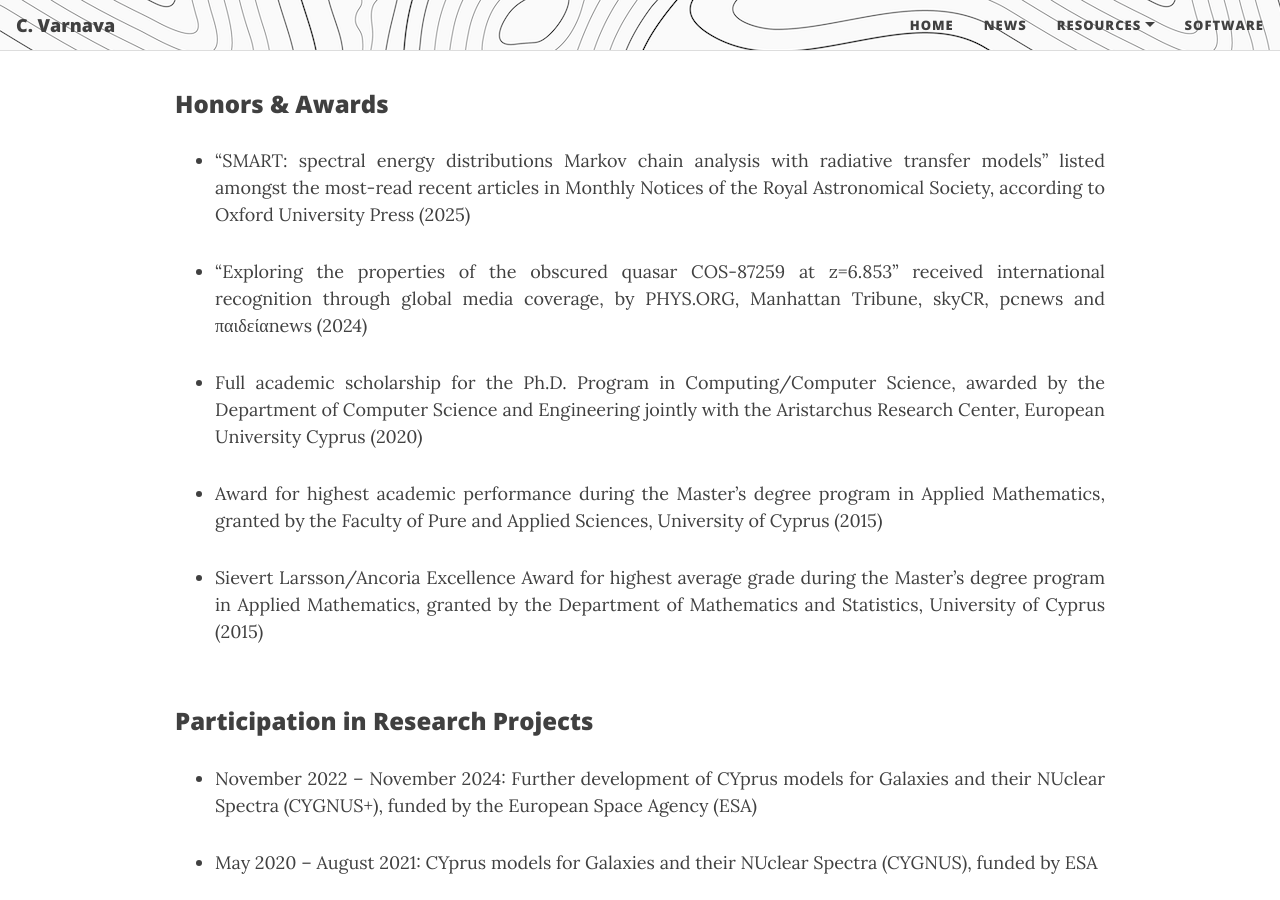
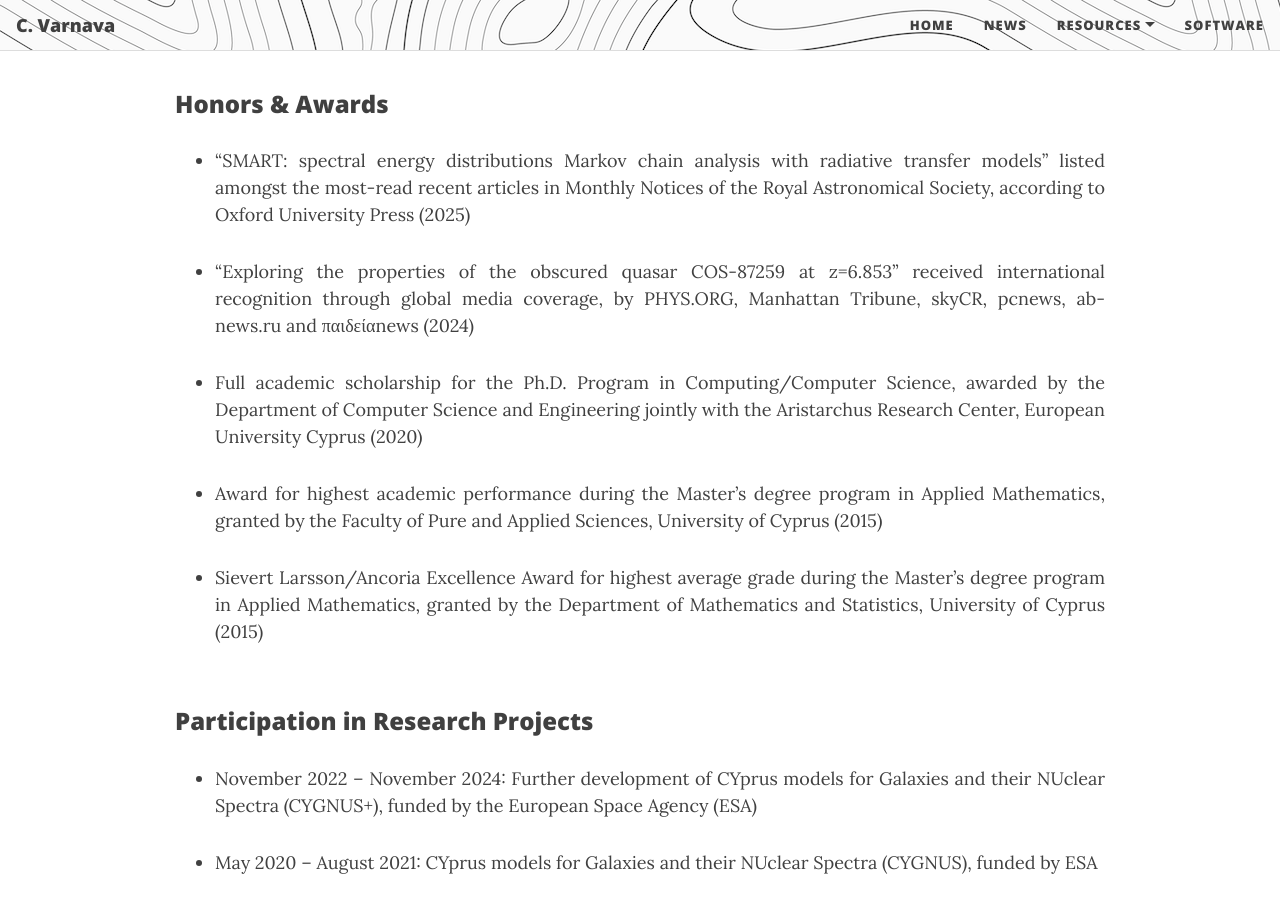
Before and after one commit to ch-var/ch-var.github.io, a Jekyll site: the page built from CV.html, in a window 1280 px wide and 900 px high, scrolled down 1025 px. Built offline with Jekyll 4.4.1, drawn with Linux system fonts in a browser that asks for light colours; formulas are drawn with MathJax 3; some of the changed text lies outside the part shown.

Commit message:
Update CV.html

```diff
--- a/CV.html
+++ b/CV.html
@@ -46,7 +46,7 @@
 <ul>
 <li class="responsive-margin">“SMART: spectral energy distributions Markov chain analysis with radiative transfer models” listed amongst the most-read recent articles in Monthly Notices of the Royal Astronomical Society, according to Oxford University Press (2025)</li>
 <p></p>
-<li class="responsive-margin">“Exploring the properties of the obscured quasar COS-87259 at z=6.853” received international recognition through global media coverage, by PHYS.ORG, Manhattan Tribune, skyCR, pcnews and παιδείαnews (2024)</li>
+<li class="responsive-margin">“Exploring the properties of the obscured quasar COS-87259 at z=6.853” received international recognition through global media coverage, by PHYS.ORG, Manhattan Tribune, skyCR, pcnews, ab-news.ru and παιδείαnews (2024)</li>
 <p></p>
 <li class="responsive-margin">Full academic scholarship for the Ph.D. Program in Computing/Computer Science, awarded by the Department of Computer Science and Engineering jointly with the Aristarchus Research Center, European University Cyprus (2020)</li>
 <p></p>
@@ -85,7 +85,7 @@
 <li class="responsive-margin"><b>Varnava, C.</b>, Efstathiou, A., Farrah, D. and Rigopoulou, D., 2025. <a href="https://doi.org/10.1093/mnras/staf319">Constraints on the active galactic nucleus and starburst activity of local ultraluminous infrared galaxies from a broad range of torus models</a>. <i>Monthly Notices of the Royal Astronomical Society</i>, 538(1), pp. 426–453</li>
 <p></p>
 <li class="responsive-margin" style="margin-bottom: 8px;"><b>Varnava, C.</b>, Efstathiou, A. and Farrah, D., 2024. <a href="https://doi.org/10.1093/mnras/stae2221">Exploring the properties of the obscured quasar COS-87259 at \(z\)=6.853</a>. <i>Monthly Notices of the Royal Astronomical Society</i>, 534(3), pp. 2585–2591</li>
-<p align='justify' class="responsive-margin" style="margin-top: 0px;">Media coverage by PHYS.ORG, Manhattan Tribune, skyCR, pcnews and παιδείαnews</p>
+<p align='justify' class="responsive-margin" style="margin-top: 0px;">Media coverage by PHYS.ORG, Manhattan Tribune, skyCR, pcnews, ab-news.ru and παιδείαnews</p>
 <p></p>
 <li class="responsive-margin" style="margin-bottom: 8px;"><b>Varnava, C.</b> and Efstathiou, A., 2024. <a href="https://doi.org/10.1093/mnras/stae1141">SMART: Spectral energy distributions Markov chain Analysis with Radiative Transfer models</a>. <i>Monthly Notices of the Royal Astronomical Society</i>, 531(2), pp. 2304–2329</li>
 <p align='justify' class="responsive-margin" style="margin-top: 0px; margin-bottom: 8px;">Listed amongst the most-read recent articles in Monthly Notices of the Royal Astronomical Society, according to Oxford University Press</a></p>
@@ -107,6 +107,8 @@
 <li class="responsive-margin">skyCR (Costa Rica, 2024): <a href="https://skycr.org/2024/10/21/exploran-las-propiedades-de-un-cuasar-hiperluminoso-oscurecido/">Exploran las propiedades de un cuásar hiperluminoso oscurecido</a> (Exploring the properties of an obscured hyperluminous quasar)</li>
 <p></p>
 <li class="responsive-margin">pcnews (Russia, 2024): <a href="https://pcnews.ru/news/astronomy_obnaruzili_sverhmassivnuu_cernuu_dyru_v_centre_galaktiki_cos_87259-1530160.html#gsc.tab=0">Астрономы обнаружили сверхмассивную чёрную дыру в центре галактики COS-87259</a> (Astronomers have discovered a supermassive black hole at the center of the galaxy COS-87259)</li>
+<p></p>
+<li class="responsive-margin">ab-news-ru (Russia, 2024): <a href="https://ab-news.ru/astronomy-issleduyut-svojstva-skrytogo-sverhyarkogo-kvazara/">Астрономы исследуют свойства скрытого сверхъяркого квазара</a> (Astronomers explore the properties of an obscured hyperluminous quasar)</li>
 <p></p>
 <li class="responsive-margin">παιδείαnews (Cyprus, 2024): <a href="https://paideia-news.com/panepistimio-frederick/2024/11/11/ereynitria-toy-eyropaikoy-panepistimioy-meleta-ena-protogono-yperfoteino-kbazar">Ερευνήτρια του Ευρωπαϊκού Πανεπιστημίου μελετά ένα πρωτόγονο υπερφωτεινό κβάζαρ</a> (A researcher at European University studies a primitive hyperluminous quasar)</li>
 </ul>
```
